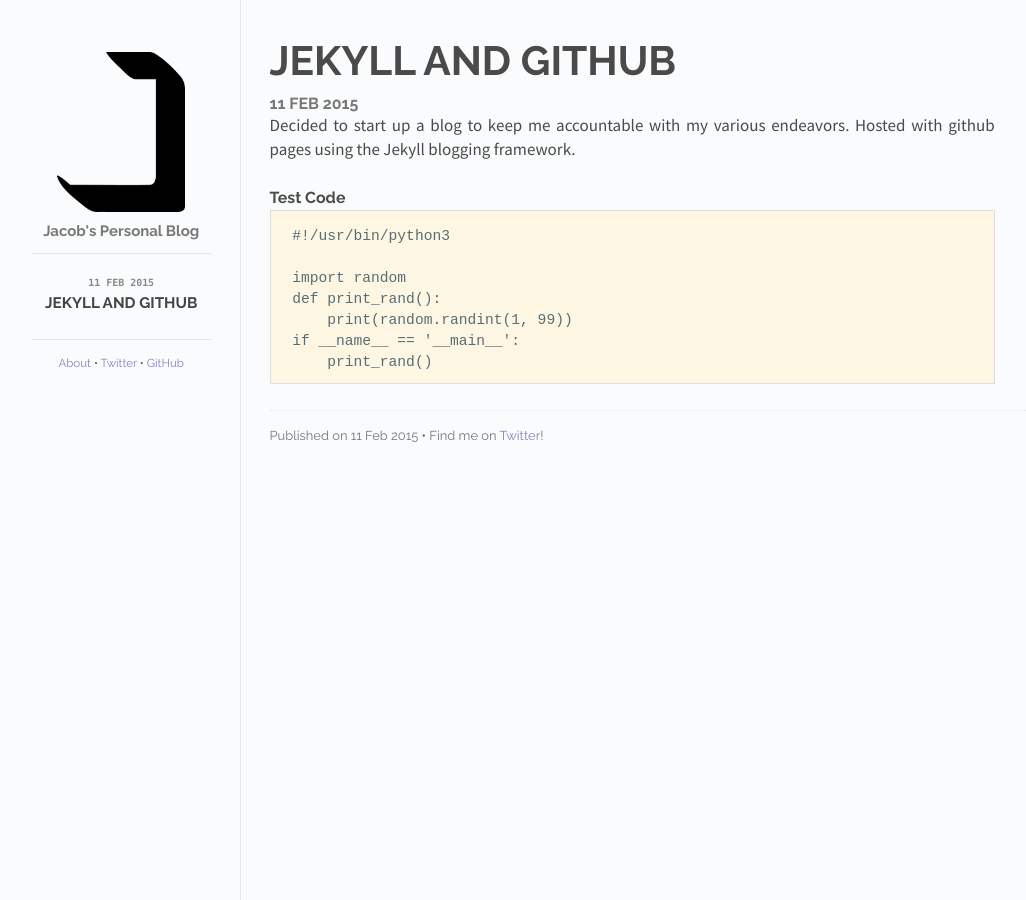
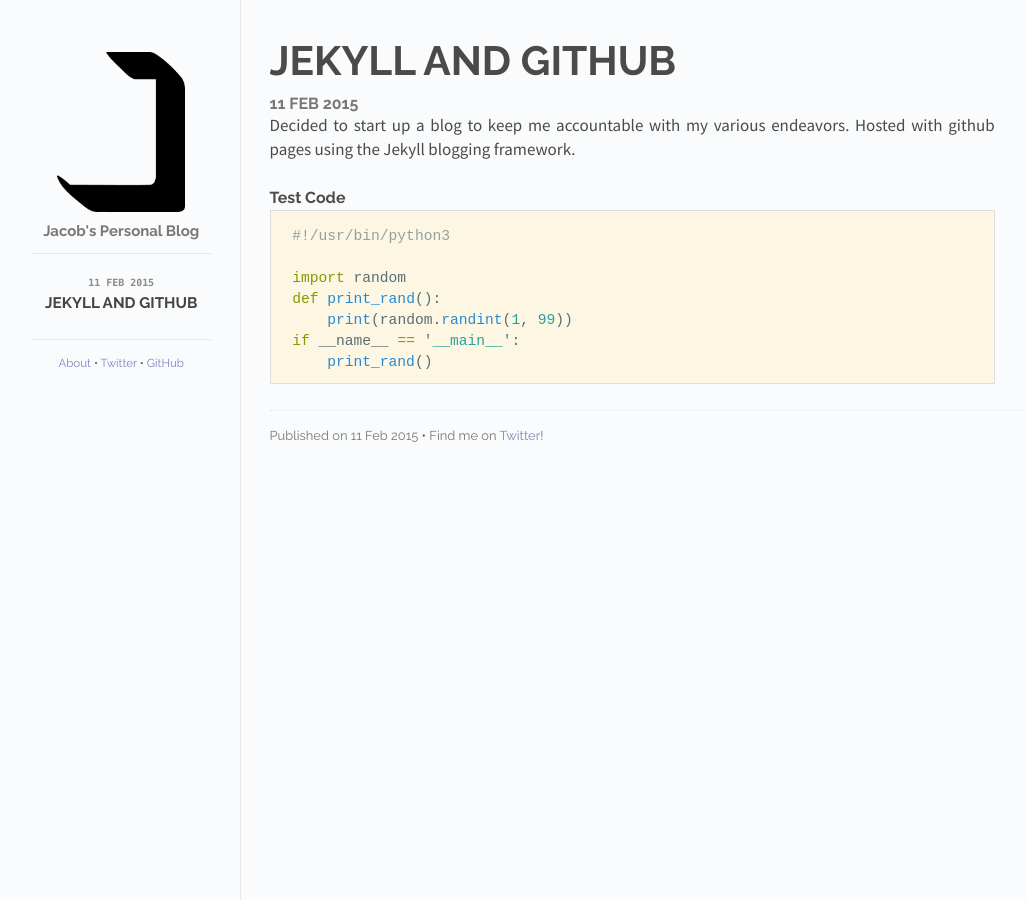
Before and after one commit to jancojt/jancojt.github.io, a Jekyll site: the page built from _posts/2015-02-11-first-post.md, in a window 1280 px wide. Shown: the whole page, without its empty margins (118-1144 px from the left). Built offline with Jekyll 4.4.1, drawn with Linux system fonts in a browser that asks for light colours; Markdown is read by kramdown in place of the engine named in the settings; some of the changed lines change nothing that is shown.

Commit message:
plugins now?

````diff
--- a/_config.yml
+++ b/_config.yml
@@ -1,3 +1,5 @@
 name: Flex
 markdown: redcarpet2
+redcarpet:
+  extensions: ["no_intra_emphasis", "fenced_code_blocks", "autolink", "strikethrough", "superscript", "with_toc_data"]
 highlighter: pygments
--- /dev/null
+++ b/_plugins/redcarpet2_markdown.rb
@@ -0,0 +1,48 @@
+require 'fileutils'
+require 'digest/md5'
+require 'redcarpet'
+require 'albino'
+
+PYGMENTS_CACHE_DIR = File.expand_path('../../_cache', __FILE__)
+FileUtils.mkdir_p(PYGMENTS_CACHE_DIR)
+
+class Redcarpet2Markdown < Redcarpet::Render::HTML
+  def block_code(code, lang)
+    lang = lang || "text"
+    path = File.join(PYGMENTS_CACHE_DIR, "#{lang}-#{Digest::MD5.hexdigest code}.html")
+    cache(path) do
+      colorized = Albino.colorize(code, lang.downcase)
+      add_code_tags(colorized, lang)
+    end
+  end
+
+  def add_code_tags(code, lang)
+    code.sub(/<pre>/, "<pre><code class=\"#{lang}\">").
+      sub(/<\/pre>/, "</code></pre>")
+  end
+
+  def cache(path)
+    if File.exist?(path)
+      File.read(path)
+    else
+      content = yield
+      File.open(path, 'w') {|f| f.print(content) }
+      content
+    end
+  end
+end
+
+class Jekyll::MarkdownConverter
+  def extensions
+    Hash[ *@config['redcarpet']['extensions'].map {|e| [e.to_sym, true] }.flatten ]
+  end
+
+  def markdown
+    @markdown ||= Redcarpet::Markdown.new(Redcarpet2Markdown.new(extensions), extensions)
+  end
+
+  def convert(content)
+    return super unless @config['markdown'] == 'redcarpet2'
+    markdown.render(content)
+  end
+end
--- a/_posts/2015-02-11-first-post.md
+++ b/_posts/2015-02-11-first-post.md
@@ -7,9 +7,8 @@
 
 Decided to start up a blog to keep me accountable with my various endeavors. Hosted with github pages using the Jekyll blogging framework.
 
-
 ### Test Code
-```
+```python
 #!/usr/bin/python3
 
 import random
````
